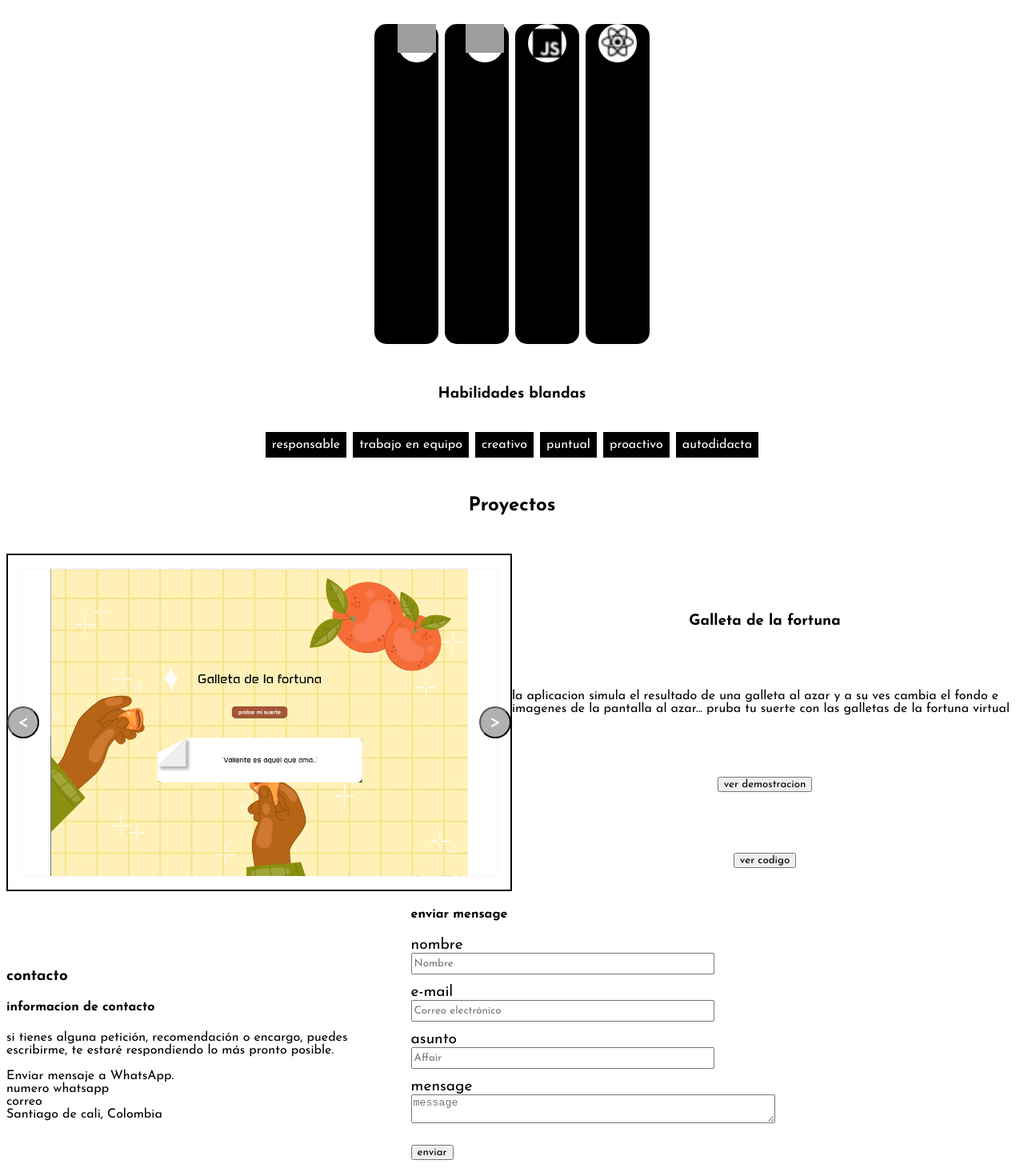
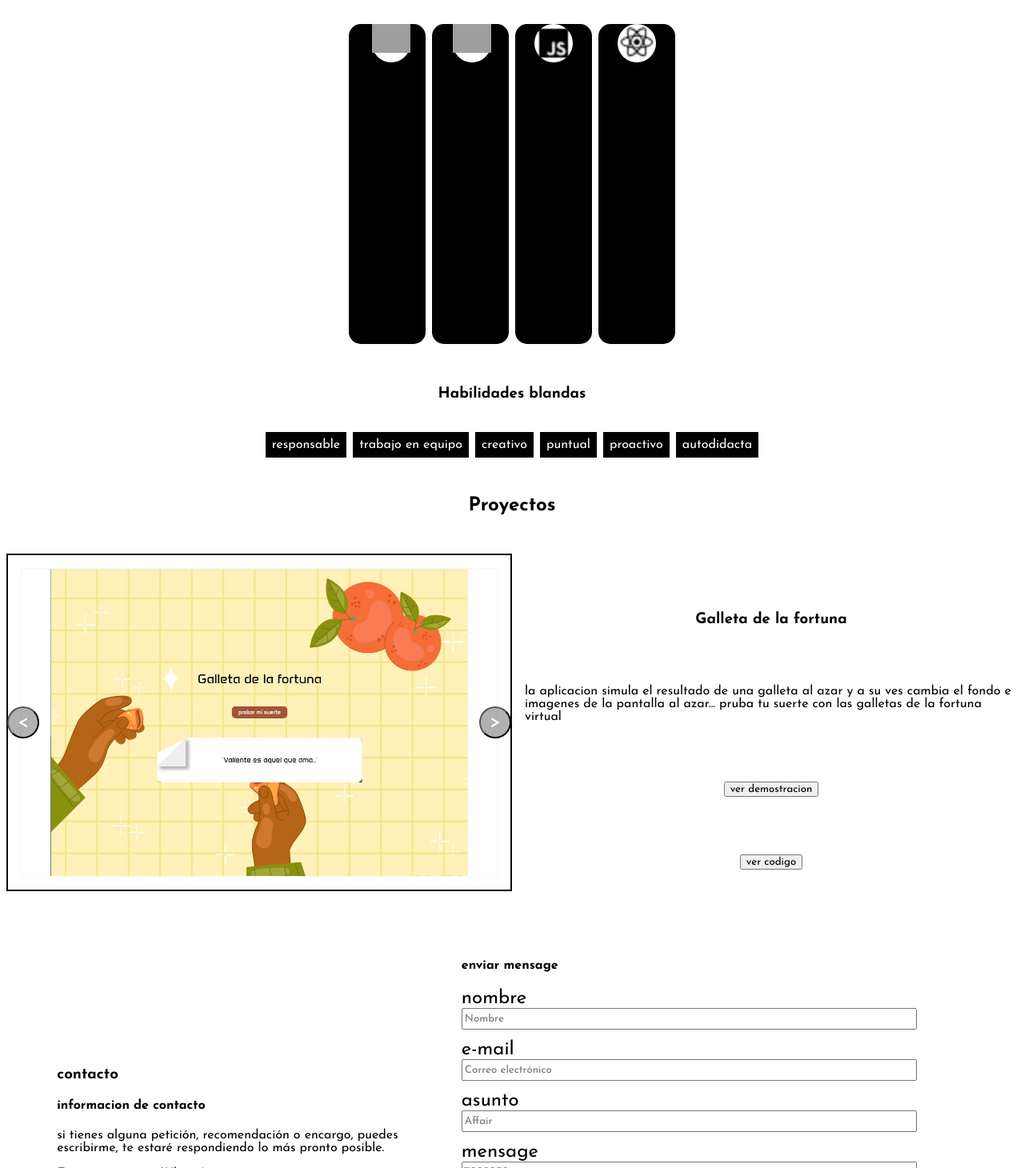
Before and after one commit to garyanderson/portafolio, a React (Vite) app: page / in a window 1280 px wide. Shown: the part 930-2390 px from the top of the page at 80% size. Built offline with nearby package versions, Linux system fonts and the light colour scheme; grey boxes are pictures that could not be loaded.

Commit message:
coreo funcional

```diff
--- a/src/App.tsx
+++ b/src/App.tsx
@@ -17,8 +17,9 @@ function App() {
     selectedLanguage === '1' && i18n.changeLanguage('es');
     selectedLanguage === '2' && i18n.changeLanguage('en');
     selectedLanguage === '3' && i18n.changeLanguage('pt');
+    setDesplazar('cabeza')
 
-  }, [selectedLanguage, i18n]);
+  }, [selectedLanguage, i18n, ]);
 
 const [desplazar, setDesplazar] = useState<string>('cabeza')
 
@@ -27,7 +28,7 @@ const element = document.getElementById(desplazar);
     if (element) {
       element.scrollIntoView({ behavior: 'smooth' });
     }
-
+console.log(desplazar)
 console.log(t)
   return (
   <div className='container_app'>
--- a/src/assets/components/cuerpo/Contact.tsx
+++ b/src/assets/components/cuerpo/Contact.tsx
@@ -1,25 +1,59 @@
 import { useTranslation } from "react-i18next";
-/*import emailjs from 'emailjs-com';*/
+import emailjs from 'emailjs-com';
 import { useForm } from 'react-hook-form';
 import './styles/Contact.css'
 
 interface FormData {
-    name: string;
-    email: string;
-    affair: string;
-    message: string;
+    name: string,
+    e_mail: string,
+    affair: string,
+    myName: string,
+    message: string
+}
+
+const initialValues: FormData = {
+  name: '',
+  e_mail: '',
+  affair: '',
+  myName: 'Gary Botina',
+  message: ''
 }
 
 const Contact = () => {
 
     const [t] = useTranslation('global');
 
-   const  { register, handleSubmit } = useForm<FormData> ()
+   const  { register, handleSubmit, reset } = useForm<FormData> ({defaultValues: initialValues})
 
-   const handleForm = handleSubmit(data => {
-    console.log(data)
-   })
+   const serviceID = 'service_b5xazpk'
+   const templateID = 'template_6y7xsh7'
+   const publicKey = 'eEuz7Gto-fL63OmQ6'
 
+   const sendEmail = (data: FormData) => {
+   const btn = document.getElementById('btn') as HTMLButtonElement;
+
+   btn.value = 'Enviando...';
+
+      const params = {
+          user_name: data.name,
+          to_name: data.myName,
+          user_affair: data.affair,
+          user_email: data.e_mail,
+          user_message: data.message
+      }
+      emailjs.init(publicKey)
+       emailjs.send(serviceID, templateID, params)
+         .then(() => {
+           btn.value = 'Send Email';
+           reset()
+           alert('Enviado!');
+          })
+          .catch((err) => {
+            btn.value = "send Eamil"
+            reset()
+            alert("eror al enviar el correo" + JSON.stringify(err))
+          })
+     };
 
 
   return (
@@ -33,17 +67,17 @@ const Contact = () => {
             <span>correo</span>
             <span>Santiago de cali, Colombia</span>
         </div>
-        <form onSubmit={handleForm} className="contact__form">
+        <form onSubmit={handleSubmit(sendEmail)} className="contact__form">
           <h4 className="form__title">{t("contacts.form_title")}</h4>
           <label className="form__label">{t("contacts.name")}</label>
           <input {...register('name')} type="text"  placeholder="Nombre" className="form__input"  />
           <label className="form__label">{t("contacts.e_mail")}</label>
-          <input {...register('email')} type="email"  placeholder="Correo electrónico" className="form__input" />
+          <input {...register('e_mail')} type="email"  placeholder="Correo electrónico" className="form__input" />
           <label className="form__label">{t("contacts.affair")}</label>
           <input {...register('affair')} type="text"  placeholder="Affair" className="form__input" />
           <label className="form__label">{t("contacts.message")}</label>
-          <textarea {...register('message')}  placeholder="message" className="form__textarea" />
-          <button type="submit" className="form__btn">{t("contacts.form_button")}</button>
+          <textarea {...register('message')}  placeholder="message" className="form__textarea"/>
+          <button type="submit" id="btn" className="form__btn">{t("contacts.form_button")}</button>
         </form>
     </div>
   )
--- a/src/assets/components/cuerpo/styles/Contact.css
+++ b/src/assets/components/cuerpo/styles/Contact.css
@@ -3,6 +3,7 @@
     flex-flow: column wrap;
     justify-content: center;
     align-items: center;
+    margin-top: 4em;
 }
 .contact__info {
     margin-top: 3em;
@@ -28,16 +29,22 @@
 /*.form__title {}*/
 .form__label {
     font-size: 1.2em;
-    width: 60%;
+    width: 90%;
 }
 .form__input {
     height: 2em;
-    width: 60%;
+    width: 90%;
     margin-bottom: 1em;
 }
 .form__textarea {
-    width: 60%;
+    width: 90%;
+    height: 10em;
     margin-bottom: 2em;
+    resize: none;
+}
+.form__btn {
+    align-self: center;
+
 }
 @media (min-width: 615px) {
     .contact__container {
@@ -50,6 +57,7 @@
         display: flex;
         flex-flow: column wrap;
         justify-content: center;
+        gap: 1;
         align-items: flex-start;
     }
     /*.contact__name {}
@@ -59,19 +67,23 @@
     }
     /*.contact__whatsapp {}*/
     .contact__form {
-        width: 60%;
+        width: 50%;
         display: flex;
         flex-flow: column wrap;
         justify-content: center;
-        align-items: self-start;
+        align-items: flex-start;
+
     }
-    /*.form__title {}*/
     .form__label {
-        font-size: 1.2em;
+        font-size: 1.5em;
     }
+
     .form__input {
         height: 2em;
-        width: 50%;
+        width: 90%;
         margin-bottom: 1em;
     }
+    .form__textarea{
+        /*width: 90%;*/
+    }
 }
--- a/src/assets/components/cuerpo/styles/Projects.css
+++ b/src/assets/components/cuerpo/styles/Projects.css
@@ -85,6 +85,7 @@
         width: 50%;
         height: 80%;
         margin-left: 0;
+        padding-left: 1em;
         position: absolute;
         display: flex;
         flex-flow: column wrap;
--- a/src/assets/components/cuerpo/styles/Skills.css
+++ b/src/assets/components/cuerpo/styles/Skills.css
@@ -9,8 +9,7 @@
     margin-top: 2em;
     margin-bottom: 2em;
     text-align: center;
-    color: white;
-    visibility: hidden;
+    color: black;
 }
 .skills__text-title{
     display: flex;
@@ -71,7 +70,7 @@
 
 @media (min-width: 615px) {
 .card {
-    width: 5em;
+    width: 6em;
     height: 50vh;
     margin-bottom: 1em;
 }
--- a/src/assets/components/utilities/traslations/en/global.json
+++ b/src/assets/components/utilities/traslations/en/global.json
@@ -9,7 +9,7 @@
     "information": {
         "info": "Hey, I'm Gary Botina.",
         "text": "I am a web developer, passionate about technology and programming",
-        "button": "download"
+        "button": "download CV"
     },
     "body": {
         "about_me": "About me",
--- a/src/assets/components/utilities/traslations/es/global.json
+++ b/src/assets/components/utilities/traslations/es/global.json
@@ -9,7 +9,7 @@
     "information": {
         "info": "Hey, soy Gary Botina",
         "text": "Soy desarrollador web, apasionado por la tecnologia y la programacion",
-        "button": "descargar"
+        "button": "descargar HV"
     },
     "body": {
         "about_me": "Acerca de mi",
--- a/src/assets/components/utilities/traslations/pt/global.json
+++ b/src/assets/components/utilities/traslations/pt/global.json
@@ -10,7 +10,7 @@
     "information": {
         "info": "Olá, meu nome é Gary Botina",
         "text": "Sou desenvolvedor web, apaixonado por tecnologia e programação",
-        "button": "descarga"
+        "button": "descarga FV"
     },
     "body": {
         "about_me": "Acerca de mi",
```
